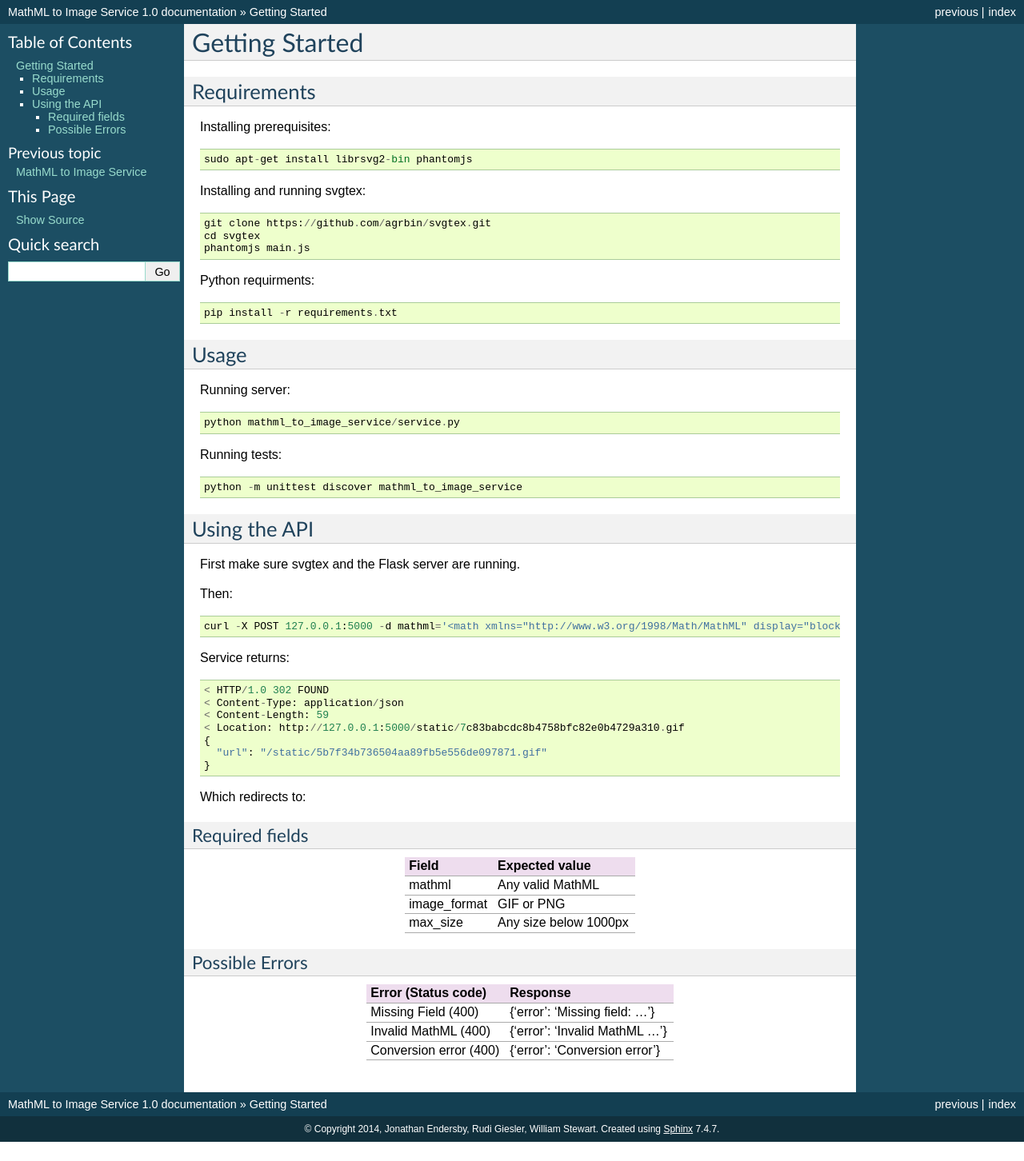
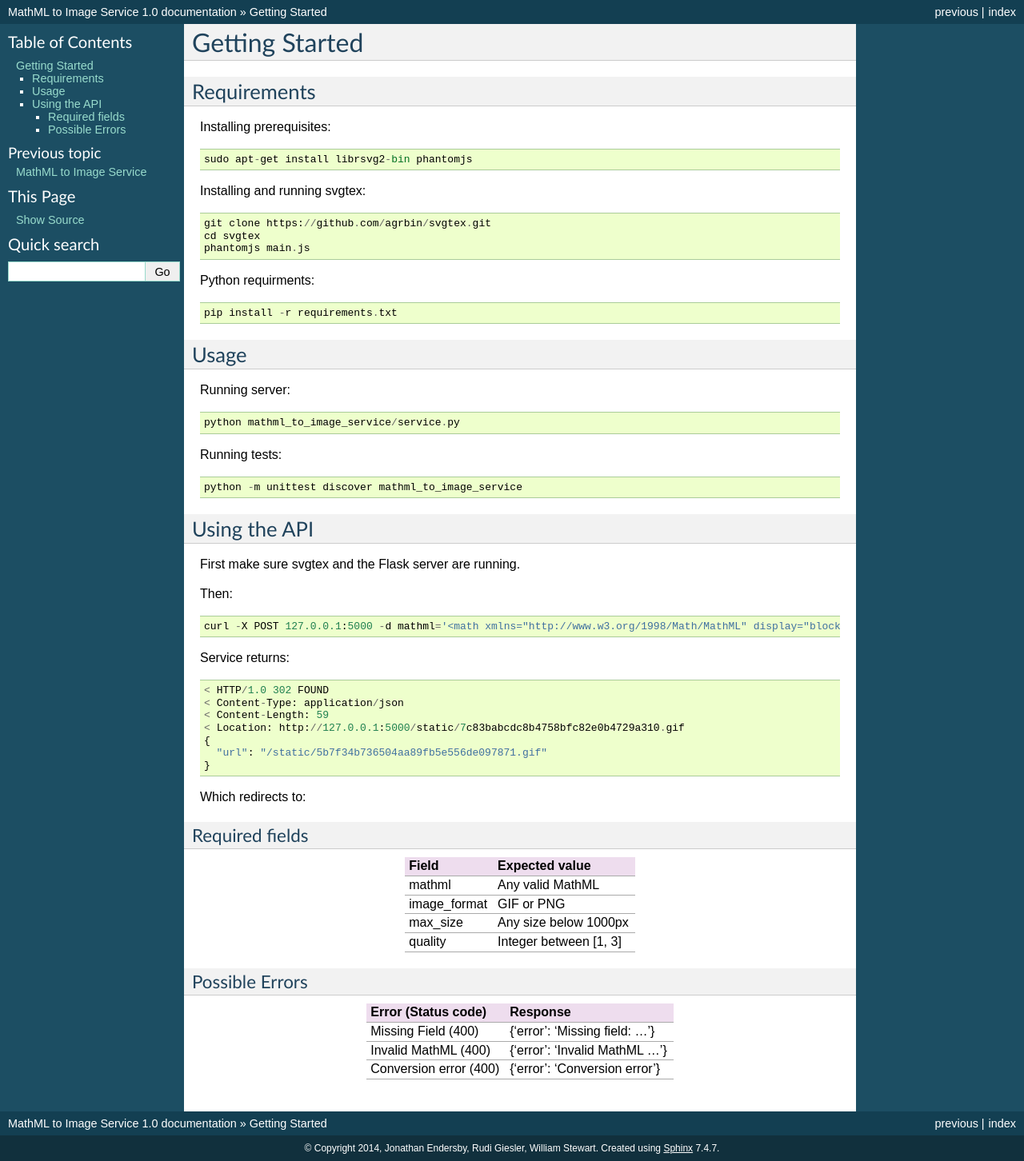
Before and after one commit to rudigiesler/mathml-to-image-service, a Sphinx documentation site: the page built from docs/getting_started.rst, in a window 1280 px wide. Shown: the whole page at 80% size. Built offline with Sphinx 7.4.7, drawn with Linux system fonts in a browser that asks for light colours; before the commit the page ends 1428 px from its top, so only the background shows below that.

Commit message:
Updated docs

```diff
--- a/docs/getting_started.rst
+++ b/docs/getting_started.rst
@@ -36,7 +36,7 @@ First make sure svgtex and the Flask server are running.
 
 Then::
 
-    curl -X POST 127.0.0.1:5000 -d mathml='<math xmlns="http://www.w3.org/1998/Math/MathML" display="block"><msup><mi>x</mi><mn>2</mn></msup><msup><mi>y</mi><mn>2</mn></msup></math>' -d image_format=gif -d max_size=500
+    curl -X POST 127.0.0.1:5000 -d mathml='<math xmlns="http://www.w3.org/1998/Math/MathML" display="block"><msup><mi>x</mi><mn>2</mn></msup><msup><mi>y</mi><mn>2</mn></msup></math>' -d image_format=gif -d max_size=500 -d quality=3
 
 Service returns::
 
@@ -55,13 +55,14 @@ Which redirects to:
 Required fields
 ^^^^^^^^^^^^^^^
 
-============  =====================
+============  ======================
 Field         Expected value
-============  =====================
+============  ======================
 mathml        Any valid MathML
 image_format  GIF or PNG
 max_size      Any size below 1000px
-============  =====================
+quality       Integer between [1, 3]
+============  ======================
 
 Possible Errors
 ^^^^^^^^^^^^^^^
```
